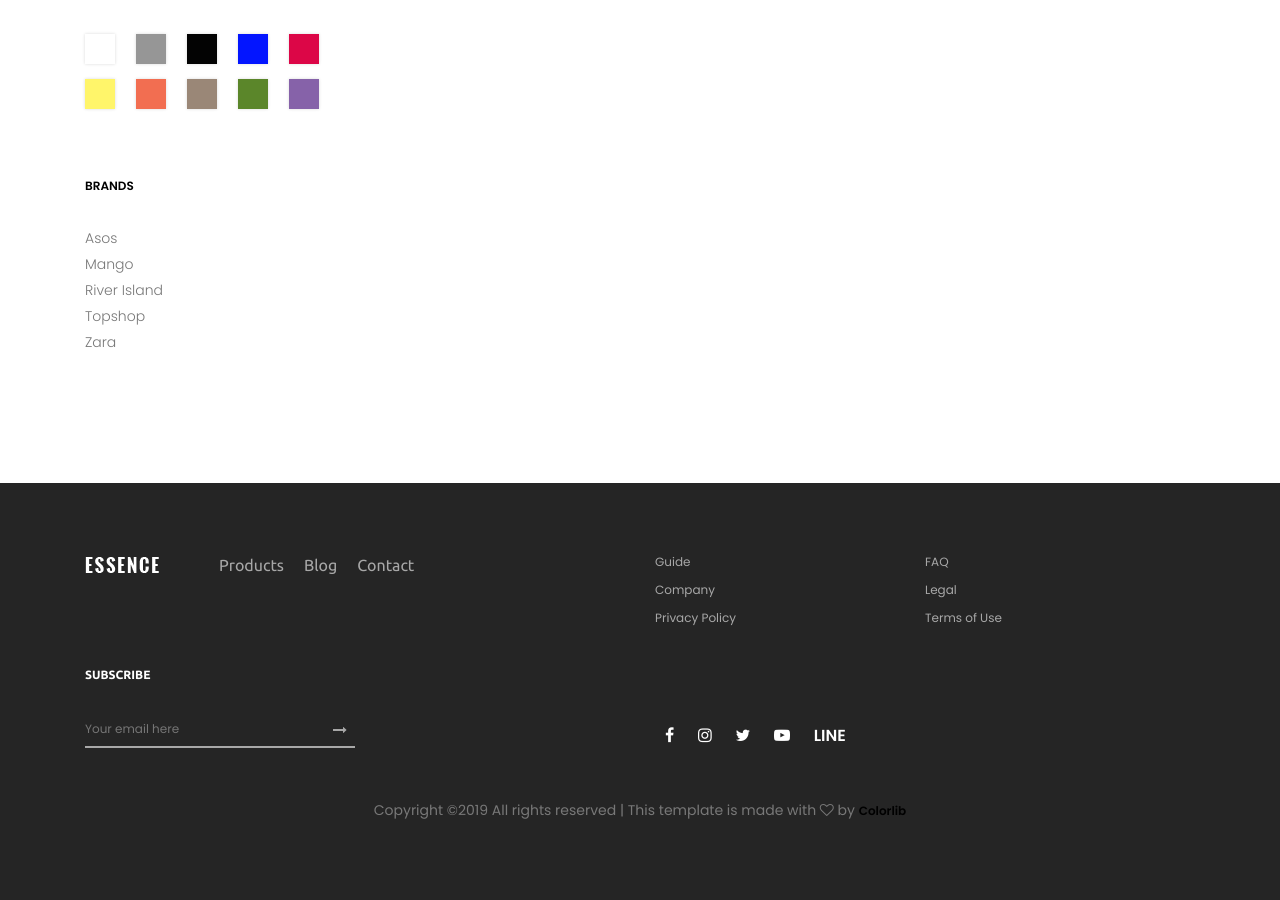
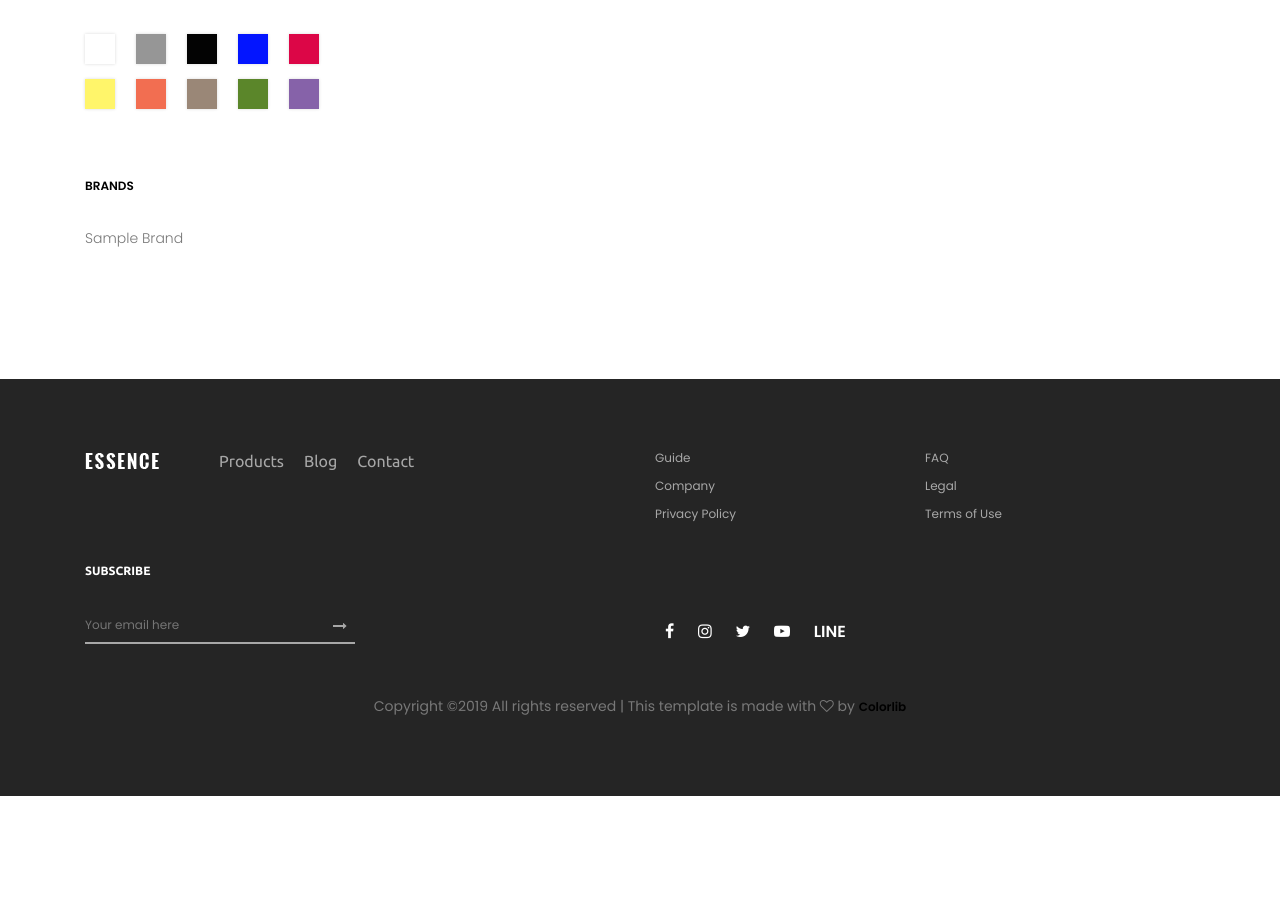
Before and after one commit to marush-in/ec, a Django app: page /products/ in a window 1280 px wide. Shown: the part 886-1786 px from the top of the page. After the commit the page ends 1682 px from the top, so only its background shows below. Run offline with Django 3.2, Linux system fonts and the light colour scheme; tables that the repository leaves empty hold one stand-in row (values such as "Sample post"); grey boxes marked "Sample" are stand-in pictures; some libraries are stand-ins or nearby versions; some web fonts are replaced.

Commit message:
ブランドリストの表示

```diff
--- a/app/config/settings.py
+++ b/app/config/settings.py
@@ -56,6 +56,7 @@ TEMPLATES = [
                 'django.contrib.auth.context_processors.auth',
                 'django.contrib.messages.context_processors.messages',
                 'shop.context_processors.get_settgins',
+                'products.context_processors.get_products_info',
             ],
         },
     },
--- /dev/null
+++ b/app/products/context_processors.py
@@ -0,0 +1,8 @@
+from .models import Brand
+
+
+def get_products_info(request):
+    brand_list = Brand.objects.all()
+    return dict(
+        brand_list=brand_list,
+    )
--- a/app/templates/includes/products/sidebar.html
+++ b/app/templates/includes/products/sidebar.html
@@ -89,11 +89,9 @@
     <p class="widget-title2 mb-30">Brands</p>
     <div class="widget-desc">
       <ul>
-        <li><a href="#">Asos</a></li>
-        <li><a href="#">Mango</a></li>
-        <li><a href="#">River Island</a></li>
-        <li><a href="#">Topshop</a></li>
-        <li><a href="#">Zara</a></li>
+        {% for brand in brand_list %}
+        <li><a href="#">{{ brand.name }}</a></li>
+        {% endfor %}
       </ul>
     </div>
   </div>
```
